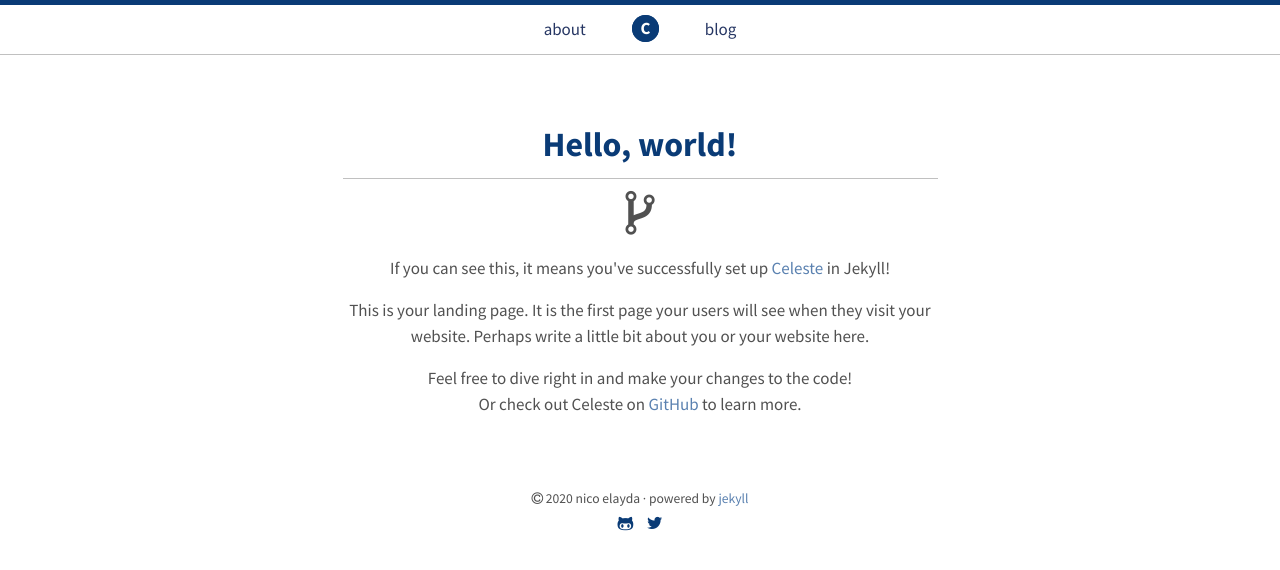
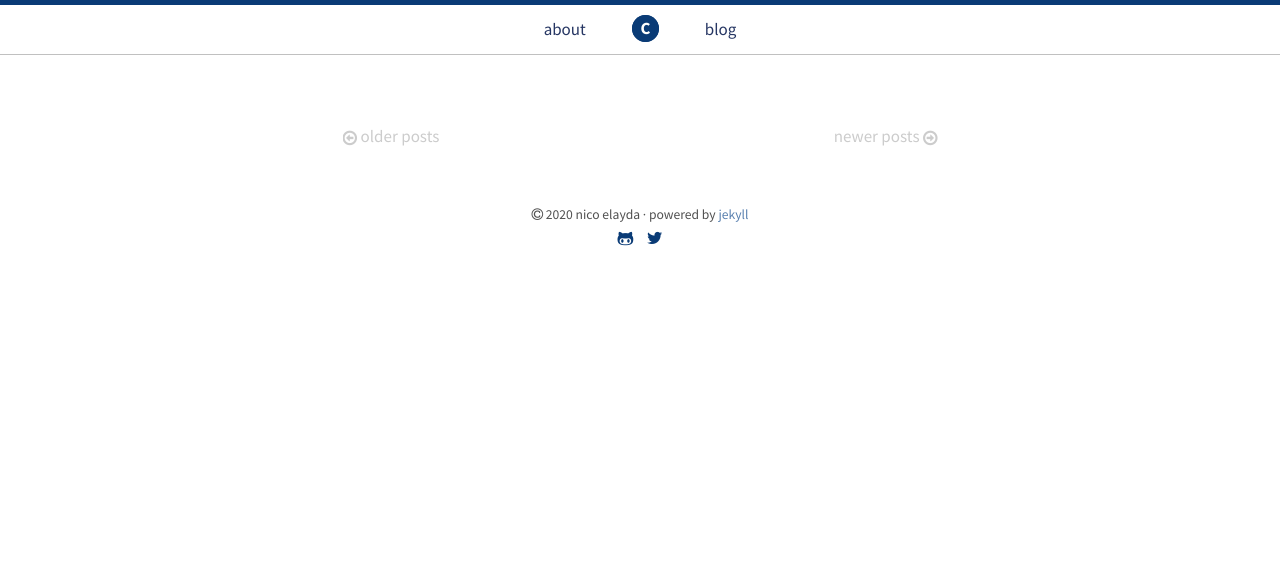
Before and after one commit to cuongqn/cuongqn.github.io, a Jekyll site: the page built from index.html, in a window 1280 px wide. Shown: the top 570 px of the page. Built offline with Jekyll 4.4.1, drawn with Linux system fonts in a browser that asks for light colours.

Commit message:
new theme

```diff
--- a/index.html
+++ b/index.html
@@ -1,34 +1,48 @@
 ---
 layout: default
-title: Home
+title: Blog
 ---
-<div class="page">
 
-  <header>
-    <h1 class="landing-title">Hello, world!</h1>
-  </header>
+<div class="posts">
+  {% for post in paginator.posts %}
+  <article class="post">
+    <h1 class="post-title">
+      <a href="{{ site.baseurl }}{{ post.url }}">
+        {{ post.title }}
+      </a>
+    </h1>
 
-  <div class="text-center">
-    <p>
-      <i class="fa fa-code-fork fa-3x"></i>
-    </p>
+    <time datetime="{{ post.date | date_to_xmlschema }}" class="post-date">{{ post.date | date_to_string }}</time>
 
-    <p>
-      If you can see this, it means you've successfully set up
-      <a href="https://github.com/nicoelayda/celeste">Celeste</a> in Jekyll!
-    </p>
+    {{ post.content }}
+  </article>
+  {% endfor %}
+</div>
 
-    <p>
-      This is your landing page. It is the first page your users will see when
-      they visit your website. Perhaps write a little bit about you or your
-      website here.
-    </p>
+<div class="pagination">
+  {% if paginator.next_page %}
+    <a class="pagination-item" href="{{ paginator.next_page_path | prepend: site.baseurl }}">
+      <i class="fa fa-arrow-circle-o-left"></i>
+      <span class="pagination-text">older posts</span>
+    </a>
+  {% else %}
+    <span class="pagination-item">
+      <i class="fa fa-arrow-circle-o-left"></i>
+      <span class="pagination-text">older posts</span>
+    </span>
+  {% endif %}
 
-    <p>
-      Feel free to dive right in and make your changes to the code!<br />
-      Or check out Celeste on <a href="https://github.com/nicoelayda/celeste">GitHub</a>
-      to learn more.
-    </p>
-  </div>
+  <!-- <a class="pagination-item" href="#">archive</a> -->
 
+  {% if paginator.previous_page %}
+    <a class="pagination-item" href="{{ paginator.previous_page_path | prepend: site.baseurl }}">
+      <span class="pagination-text">newer posts</span>
+      <i class="fa fa-arrow-circle-o-right"></i>
+    </a>
+  {% else %}
+    <span class="pagination-item">
+      <span class="pagination-text">newer posts</span>
+      <i class="fa fa-arrow-circle-o-right"></i>
+    </span>
+  {% endif %}
 </div>
```
